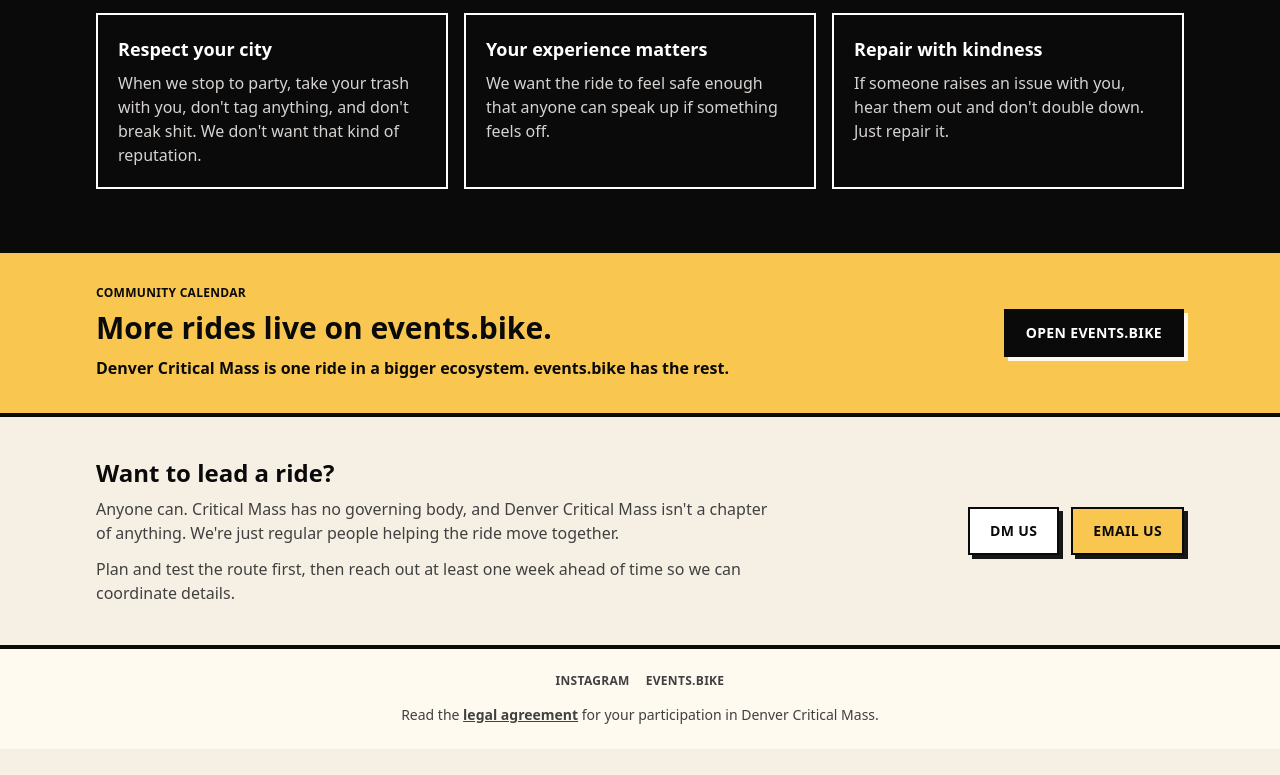
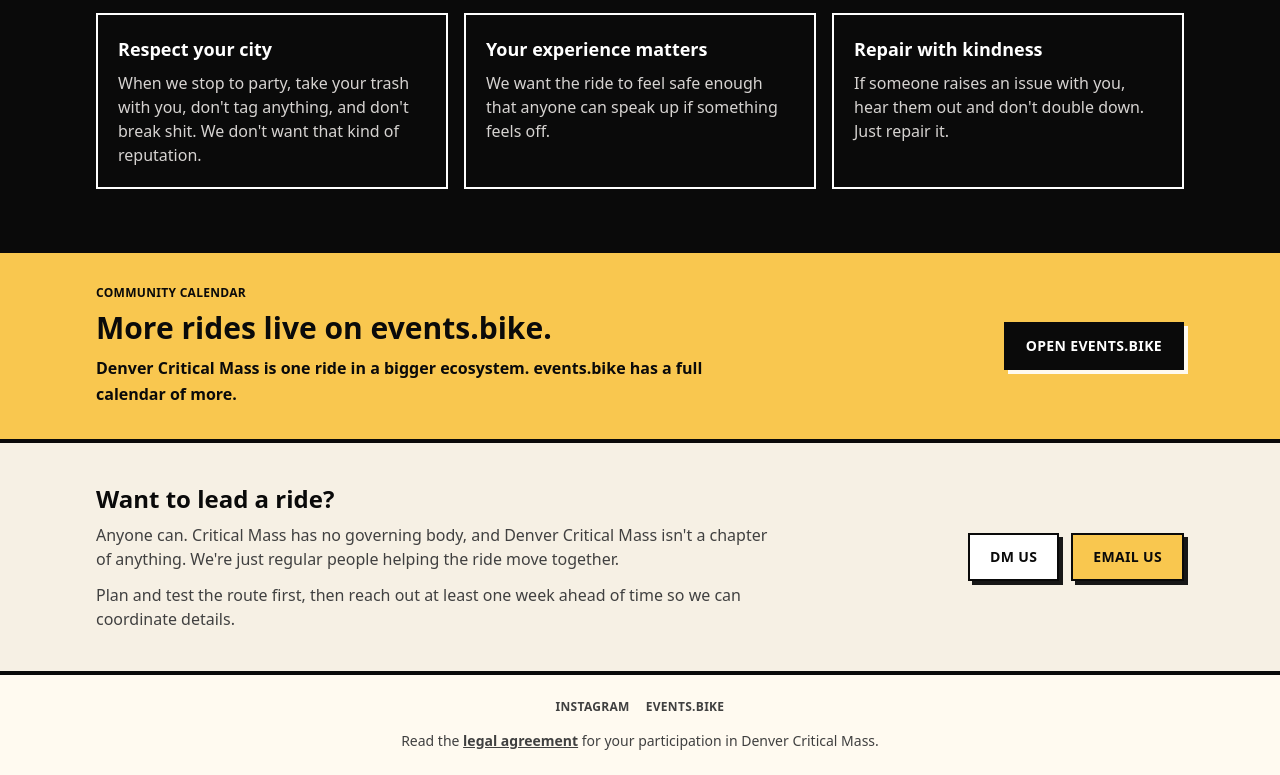
Before and after one commit to denvercriticalmass/denvercriticalmass.github.io, a website built with Vite: page src/index.html in a window 1280 px wide. Shown: the part 2726-3501 px from the top of the page. Before the commit the page ends 3475 px from the top, so only its background shows below. Built offline with nearby package versions, Linux system fonts and the light colour scheme.

Commit message:
Update index.html

```diff
--- a/src/index.html
+++ b/src/index.html
@@ -449,7 +449,7 @@
               More rides live on events.bike.
             </h2>
             <p class="mt-2 max-w-2xl leading-relaxed font-semibold">
-              Denver Critical Mass is one ride in a bigger ecosystem. events.bike has the rest.
+              Denver Critical Mass is one ride in a bigger ecosystem. events.bike has a full calendar of more.
             </p>
           </div>
           <a
```
